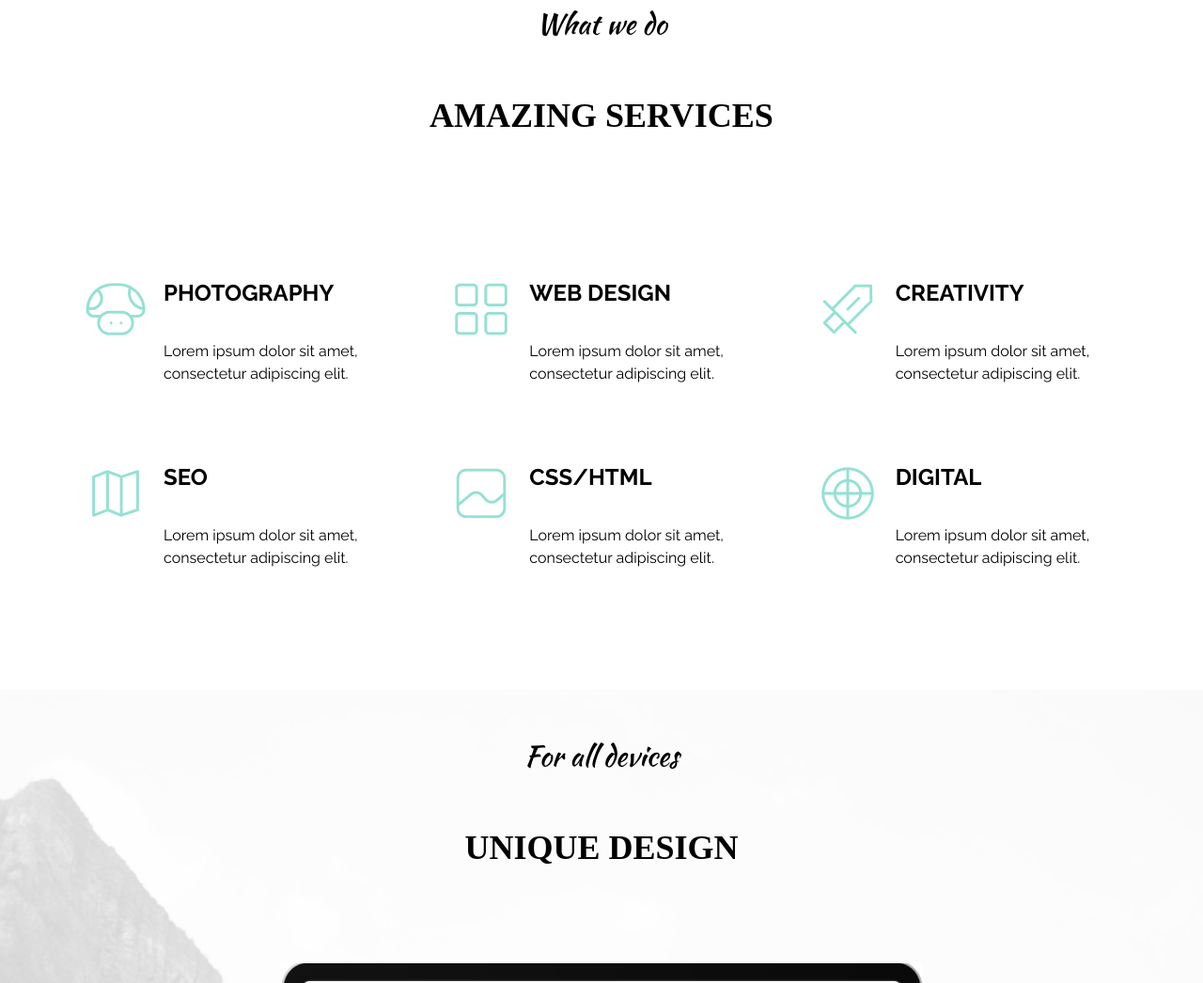
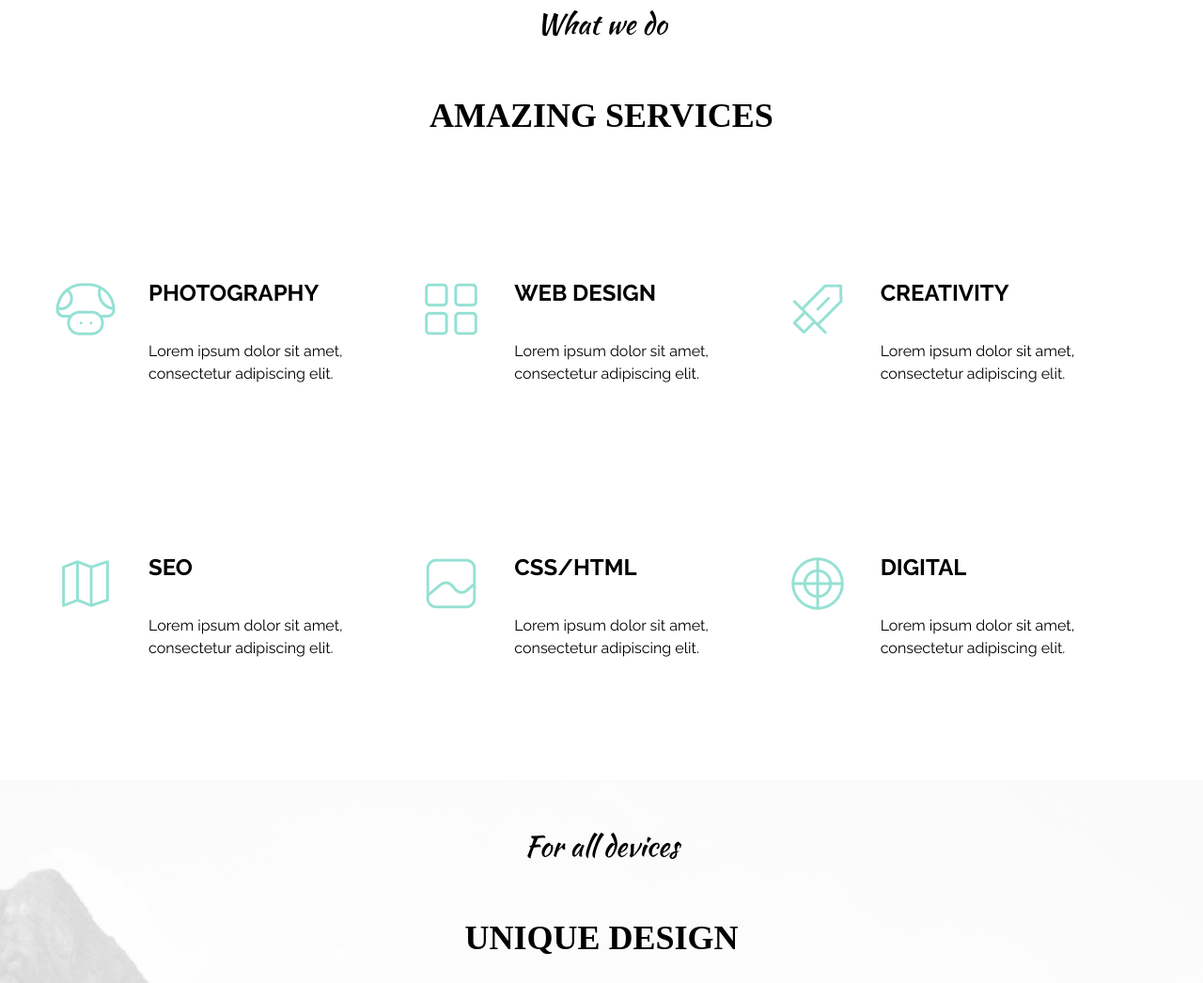
Before and after one commit to alexenginee/first, a plain HTML site: page index.html in a window 1280 px wide. Shown: the part 1942-2988 px from the top of the page at 94% size. Drawn offline with Linux system fonts and the light colour scheme; a web font is replaced by a local one.

Commit message:
fixed bugs in services__content

```diff
--- a/css/style.css
+++ b/css/style.css
@@ -432,33 +432,29 @@ h1:hover::after {
 .services {
   margin: 3rem 0;
 }
-.services__content {
-  display: flex;
-  flex-direction: column;
-
-  width: 75rem;
-  padding: 0 1rem;
-}
 .services__content__boxes {
   display: flex;
   justify-content: space-between;
+  flex-wrap: wrap;
   margin-top: 3rem;
+  padding-bottom: ;
 }
 .services__content__boxes__box {
   flex: 1;
   display: flex;
-  padding-left: 1rem;
+
+  flex-basis: 24rem;
 }
+.services__content__boxes__box:nth-child(-n+3) { padding-bottom:9rem ;
+}
+.services__content__boxes__box__box-text {
+  text-align: left;
 
-.services__content__boxes__box__box-text {
-  display: flex;
-  flex-direction: column;
-  text-align: left;
-  padding-left: 1rem;
 }
 .services__content__boxes__box img {
   width: 70px;
   height: 70px;
+  margin-right: 2rem;
 }
 
 .services__content__boxes__box__box-text h4 {
@@ -487,7 +483,7 @@ h1:hover::after {
   background-position: center;
 }
 .disign__content {
-  position: relative;
+  position: relative;rem
   text-align: center;
   margin-bottom: 3rem;
 }
@@ -509,7 +505,7 @@ h1:hover::after {
   flex: 1;
   display: flex;
   justify-content: space-between;
-  clear: both;
+
   margin-bottom: 7rem;
 }
 .service__content__boxes {
--- a/index.html
+++ b/index.html
@@ -174,8 +174,7 @@
                 <p>Lorem ipsum dolor sit amet, consectetur adipiscing elit.</p>
               </div>
             </div>
-          </div>
-          <div class="services__content__boxes">
+
             <div class="services__content__boxes__box">
               <img src="./images/map.jpg" alt="map" />
               <div class="services__content__boxes__box__box-text">
```
